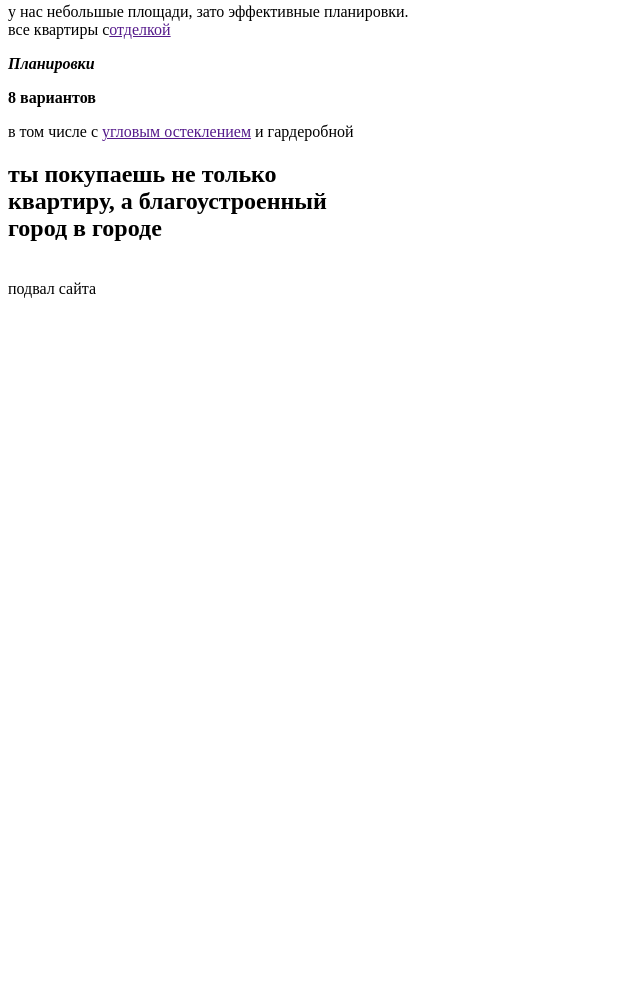
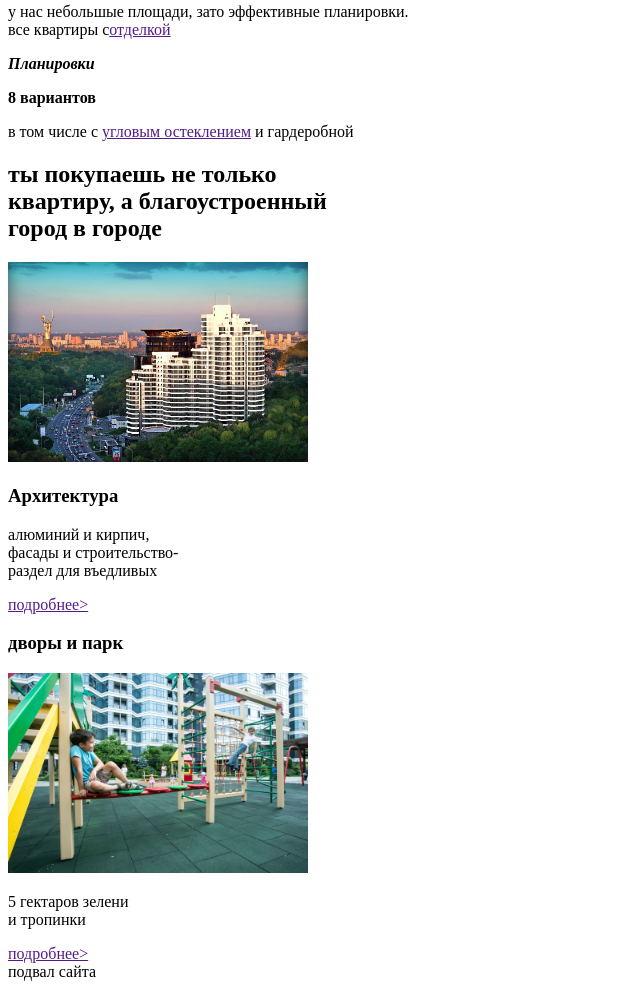
Before and after one commit to NazarSh1/Project1, a plain HTML site: page index.html in a window 1280 px wide. Shown: the part 737-1726 px from the top of the page, without its empty margins (0-640 px from the left). Before the commit the page ends 1043 px from the top, so only its background shows below. Drawn offline with Linux system fonts and the light colour scheme.

Commit message:
add body

```diff
--- a/index.html
+++ b/index.html
@@ -38,14 +38,17 @@
 <section>
 <h1>ты покупаешь не только<br>кваpтиpу, а благоустpоенный<br>гоpод в гоpоде</h1>
 
-<img src="" alt="">
+<img src="house2.jpg" alt="Архитектура" width="300" height="200">
+<h3>Архитектура</h3>
+<p>алюминий и кирпич,<br> фасады и строительство- <br> раздел для въедливых</p>
+<a href=""> подробнее> </a><!--Все размещаем на картинке-->
 
+<h3>дворы и парк</h3>
+<img src="house5.jpg" alt="Двор" width="300" height="200">
+<p>5 гектаров зелени<br>и тропинки</p>
+<a href=""> подробнее> </a>
 </section>
+</body>
 
-
-
-
-
-</body>
 <footer>подвал сайта</footer>
 </html>
```
